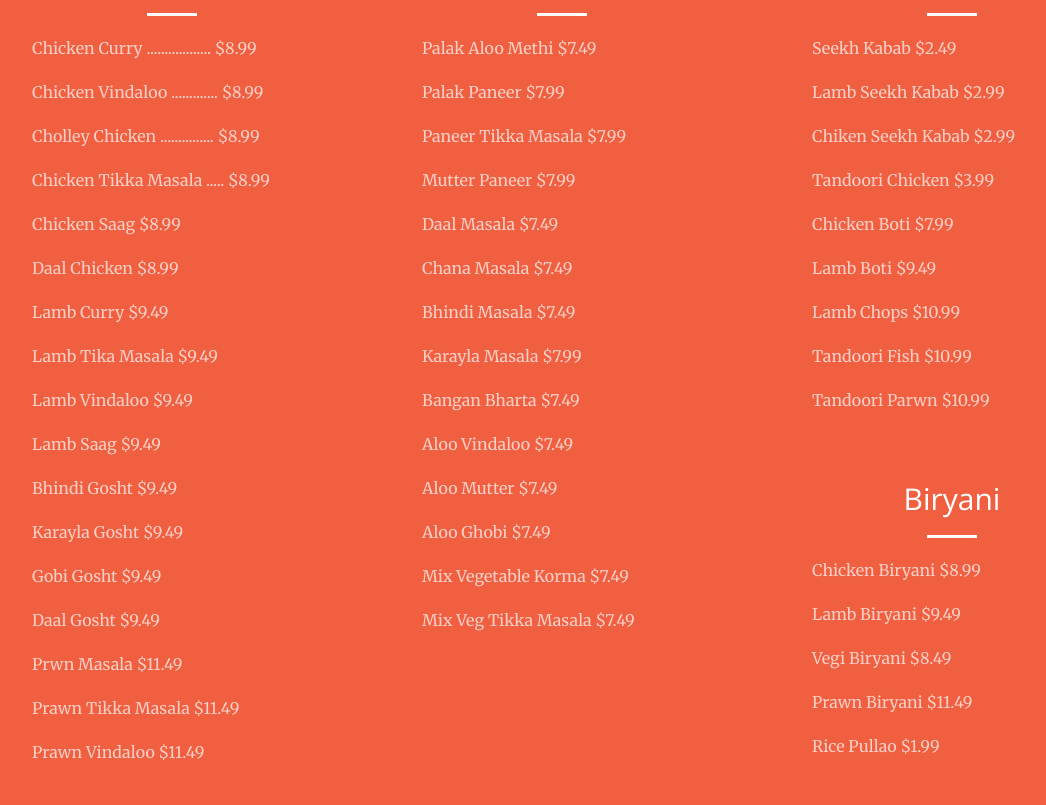
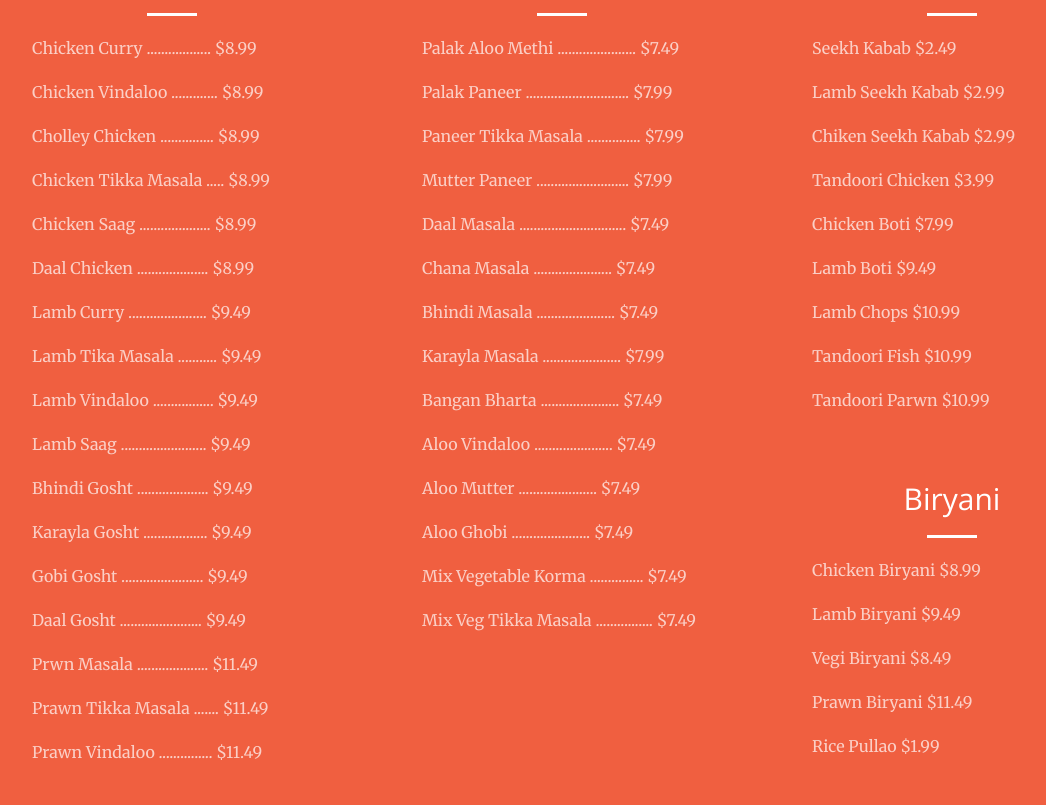
Before and after one commit to kashifali554/Chutney_demo, a website: page index.html in a window 1280 px wide. Shown: the part 1500-2305 px from the top of the page, without its empty margins (78-1124 px from the left). Drawn offline with nearby package versions, Linux system fonts and the light colour scheme.

Commit message:
Readme update

```diff
--- a/index.html
+++ b/index.html
@@ -112,19 +112,19 @@
                 <p class="text-faded text-left">Chicken Vindaloo ............. $8.99</p>
                 <p class="text-faded text-left">Cholley Chicken ............... $8.99</p>
                 <p class="text-faded text-left">Chicken Tikka Masala ..... $8.99</p>
-                <p class="text-faded text-left">Chicken Saag  $8.99</p>
-                <p class="text-faded text-left">Daal Chicken  $8.99</p>
-                <p class="text-faded text-left">Lamb Curry  $9.49</p>
-                <p class="text-faded text-left">Lamb Tika Masala  $9.49</p>
-                <p class="text-faded text-left">Lamb Vindaloo $9.49</p>
-                <p class="text-faded text-left">Lamb Saag $9.49</p>
-                <p class="text-faded text-left">Bhindi Gosht  $9.49</p>
-                <p class="text-faded text-left">Karayla Gosht $9.49</p>
-                <p class="text-faded text-left">Gobi Gosht  $9.49</p>
-                <p class="text-faded text-left">Daal Gosht  $9.49</p>
-                <p class="text-faded text-left">Prwn Masala $11.49</p>
-                <p class="text-faded text-left">Prawn Tikka Masala  $11.49</p>
-                <p class="text-faded text-left">Prawn Vindaloo  $11.49</p>
+                <p class="text-faded text-left">Chicken Saag .................... $8.99</p>
+                <p class="text-faded text-left">Daal Chicken .................... $8.99</p>
+                <p class="text-faded text-left">Lamb Curry ...................... $9.49</p>
+                <p class="text-faded text-left">Lamb Tika Masala ........... $9.49</p>
+                <p class="text-faded text-left">Lamb Vindaloo ................. $9.49</p>
+                <p class="text-faded text-left">Lamb Saag ........................ $9.49</p>
+                <p class="text-faded text-left">Bhindi Gosht .................... $9.49</p>
+                <p class="text-faded text-left">Karayla Gosht .................. $9.49</p>
+                <p class="text-faded text-left">Gobi Gosht ....................... $9.49</p>
+                <p class="text-faded text-left">Daal Gosht ....................... $9.49</p>
+                <p class="text-faded text-left">Prwn Masala .................... $11.49</p>
+                <p class="text-faded text-left">Prawn Tikka Masala ....... $11.49</p>
+                <p class="text-faded text-left">Prawn Vindaloo ............... $11.49</p>
                 <P></P>
                 <P></P>
                 <P></P>
@@ -136,20 +136,20 @@
             <h2 class="section-heading">Veggie Curries</h2>
             <hr class="light">
               <ul>
-                <p class="text-faded text-left">Palak Aloo Methi  $7.49</p>
-                <p class="text-faded text-left">Palak Paneer  $7.99</p>
-                <p class="text-faded text-left">Paneer Tikka Masala $7.99</p>
-                <p class="text-faded text-left">Mutter Paneer $7.99</p>
-                <p class="text-faded text-left">Daal Masala $7.49</p>
-                <p class="text-faded text-left">Chana Masala  $7.49</p>
-                <p class="text-faded text-left">Bhindi Masala $7.49</p>
-                <p class="text-faded text-left">Karayla Masala $7.99</p>
-                <p class="text-faded text-left">Bangan Bharta $7.49</p>
-                <p class="text-faded text-left">Aloo Vindaloo $7.49</p>
-                <p class="text-faded text-left">Aloo Mutter $7.49</p>
-                <p class="text-faded text-left">Aloo Ghobi  $7.49</p>
-                <p class="text-faded text-left">Mix Vegetable Korma $7.49</p>
-                <p class="text-faded text-left">Mix Veg Tikka Masala $7.49</p>
+                <p class="text-faded text-left">Palak Aloo Methi ...................... $7.49</p>
+                <p class="text-faded text-left">Palak Paneer ............................. $7.99</p>
+                <p class="text-faded text-left">Paneer Tikka Masala ............... $7.99</p>
+                <p class="text-faded text-left">Mutter Paneer .......................... $7.99</p>
+                <p class="text-faded text-left">Daal Masala .............................. $7.49</p>
+                <p class="text-faded text-left">Chana Masala ...................... $7.49</p>
+                <p class="text-faded text-left">Bhindi Masala ...................... $7.49</p>
+                <p class="text-faded text-left">Karayla Masala ...................... $7.99</p>
+                <p class="text-faded text-left">Bangan Bharta ...................... $7.49</p>
+                <p class="text-faded text-left">Aloo Vindaloo ...................... $7.49</p>
+                <p class="text-faded text-left">Aloo Mutter ...................... $7.49</p>
+                <p class="text-faded text-left">Aloo Ghobi ...................... $7.49</p>
+                <p class="text-faded text-left">Mix Vegetable Korma ............... $7.49</p>
+                <p class="text-faded text-left">Mix Veg Tikka Masala ................ $7.49</p>
               </ul>
               <br>
           </div>
```
Also changed, not shown: README.md.
